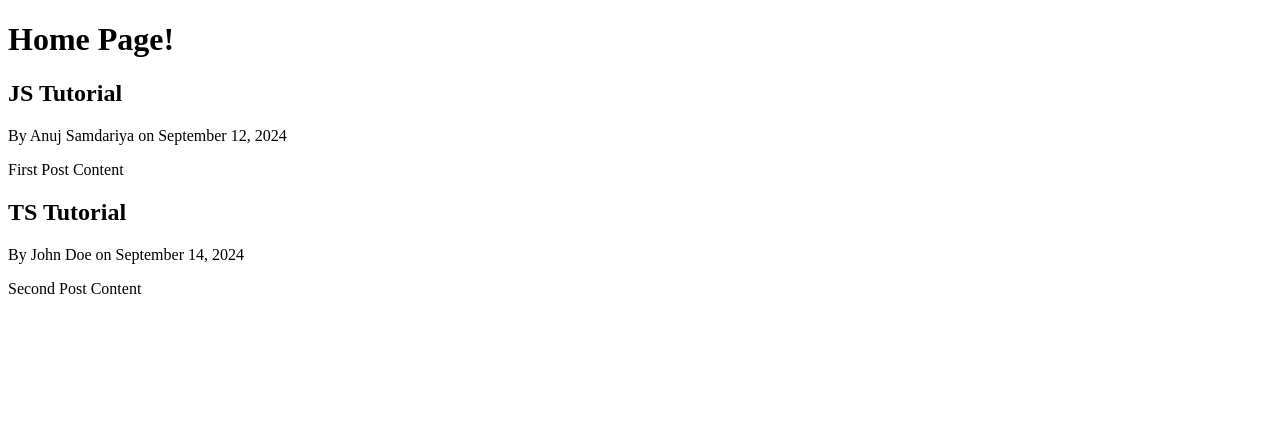
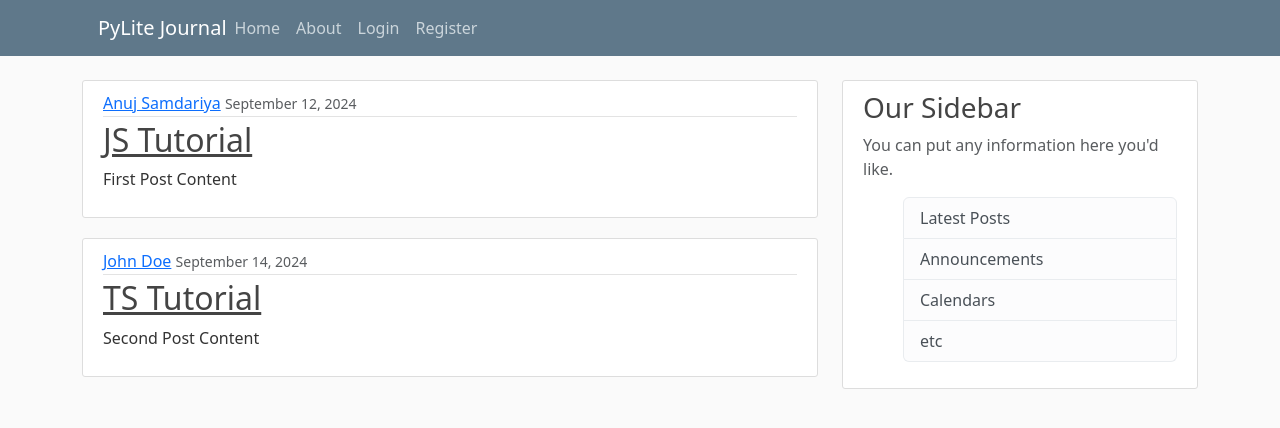
Before and after one commit to anujsamdariya07/PyLite-Journal, a Flask app: page /home in a window 1280 px wide. Shown: the top 428 px of the page. Run offline with Flask 3, Linux system fonts and the light colour scheme.

Commit message:
templates + navbar

```diff
--- a/flask_blog.py
+++ b/flask_blog.py
@@ -1,4 +1,4 @@
-from flask import Flask, render_template
+from flask import Flask, render_template, url_for
 
 app = Flask(__name__)
 
@@ -23,11 +23,11 @@ def hello_world():
 
 @app.route("/home")
 def home():
-  return render_template('home.html', posts=posts)
+  return render_template('home.html', posts=posts, title='Home')
 
 @app.route("/about")
 def about():
-  return render_template('about.html')
+  return render_template('about.html', title='About')
 
 if __name__ == '__main__':
   app.run(debug=True)
--- /dev/null
+++ b/static/main.css
@@ -0,0 +1,85 @@
+body {
+  background: #fafafa;
+  color: #333333;
+  margin-top: 5rem;
+}
+
+h1,
+h2,
+h3,
+h4,
+h5,
+h6 {
+  color: #444444;
+}
+
+.bg-steel {
+  background-color: #5f788a;
+}
+
+.site-header .navbar-nav .nav-link {
+  color: #cbd5db;
+}
+
+.site-header .navbar-nav .nav-link:hover {
+  color: #ffffff;
+}
+
+.site-header .navbar-nav .nav-link.active {
+  font-weight: 500;
+}
+
+.content-section {
+  background: #ffffff;
+  padding: 10px 20px;
+  border: 1px solid #dddddd;
+  border-radius: 3px;
+  margin-bottom: 20px;
+}
+
+.article-title {
+  color: #444444;
+}
+
+a.article-title:hover {
+  color: #428bca;
+  text-decoration: none;
+}
+
+.article-content {
+  white-space: pre-line;
+}
+
+.article-img {
+  height: 65px;
+  width: 65px;
+  margin-right: 16px;
+}
+
+.article-metadata {
+  padding-bottom: 1px;
+  margin-bottom: 4px;
+  border-bottom: 1px solid #e3e3e3
+}
+
+.article-metadata a:hover {
+  color: #333;
+  text-decoration: none;
+}
+
+.article-svg {
+  width: 25px;
+  height: 25px;
+  vertical-align: middle;
+}
+
+.account-img {
+  height: 125px;
+  width: 125px;
+  margin-right: 20px;
+  margin-bottom: 16px;
+}
+
+.account-heading {
+  font-size: 2.5rem;
+}
--- a/templates/home.html
+++ b/templates/home.html
@@ -1,21 +1,16 @@
-<!DOCTYPE html>
-<html lang="en">
+{% extends "layout.html" %}
 
-<head>
-  <meta charset="UTF-8">
-  <meta name="viewport" content="width=device-width, initial-scale=1.0">
-  <title>Document</title>
-</head>
-
-<body>
-  <h1>Home Page!</h1>
+{% block content %}
   {% for post in posts %}
-  <h2>
-    {{post.title}}
-  </h2>
-  <p>By {{post.author}} on {{post.date_posted}}</p>
-  <p>{{post.content}}</p>
+  <article class="media content-section">
+    <div class="media-body">
+      <div class="article-metadata">
+        <a class="mr-2" href="#">{{ post.author }}</a>
+        <small class="text-muted">{{ post.date_posted }}</small>
+      </div>
+      <h2><a class="article-title" href="#">{{ post.title }}</a></h2>
+      <p class="article-content">{{ post.content }}</p>
+    </div>
+  </article>
   {% endfor %}
-</body>
-
-</html>
+{% endblock content %}
--- /dev/null
+++ b/templates/layout.html
@@ -0,0 +1,71 @@
+<!DOCTYPE html>
+<html lang="en">
+
+<head>
+  <meta charset="UTF-8">
+  <meta name="viewport" content="width=device-width, initial-scale=1.0">
+  <!-- Required meta tags -->
+  <meta charset="utf-8">
+  <meta name="viewport" content="width=device-width, initial-scale=1">
+
+  <!-- Bootstrap CSS -->
+  <link rel="stylesheet" href="https://cdn.jsdelivr.net/npm/bootstrap@5.3.3/dist/css/bootstrap.rtl.min.css" integrity="sha384-dpuaG1suU0eT09tx5plTaGMLBsfDLzUCCUXOY2j/LSvXYuG6Bqs43ALlhIqAJVRb" crossorigin="anonymous">
+
+  <link rel="stylesheet" type="text/css"  href="{{ url_for('static', filename='main.css') }}">
+
+  {% if title %}
+  <title>PyLite Journal - {{ title }}</title>
+  {% else %}
+  <title>PyLite Journal</title>
+  {% endif %}
+</head>
+
+<body>
+  <header class="site-header">
+    <nav class="navbar navbar-expand-md navbar-dark bg-steel fixed-top">
+      <div class="container">
+        <a class="navbar-brand mr-4" href="/">PyLite Journal</a>
+        <button class="navbar-toggler" type="button" data-toggle="collapse" data-target="#navbarToggle"
+          aria-controls="navbarToggle" aria-expanded="false" aria-label="Toggle navigation">
+          <span class="navbar-toggler-icon"></span>
+        </button>
+        <div class="collapse navbar-collapse" id="navbarToggle">
+          <div class="navbar-nav mr-auto">
+            <a class="nav-item nav-link" href="/">Home</a>
+            <a class="nav-item nav-link" href="/about">About</a>
+          </div>
+          <!-- Navbar Right Side -->
+          <div class="navbar-nav">
+            <a class="nav-item nav-link" href="/login">Login</a>
+            <a class="nav-item nav-link" href="/register">Register</a>
+          </div>
+        </div>
+      </div>
+    </nav>
+  </header>
+
+  <main role="main" class="container">
+    <div class="row">
+      <div class="col-md-8">
+        {% block content %}{% endblock %}
+      </div>
+      <div class="col-md-4">
+        <div class="content-section">
+          <h3>Our Sidebar</h3>
+          <p class='text-muted'>You can put any information here you'd like.
+          <ul class="list-group">
+            <li class="list-group-item list-group-item-light">Latest Posts</li>
+            <li class="list-group-item list-group-item-light">Announcements</li>
+            <li class="list-group-item list-group-item-light">Calendars</li>
+            <li class="list-group-item list-group-item-light">etc</li>
+          </ul>
+          </p>
+        </div>
+      </div>
+    </div>
+  </main>
+
+  <script src="https://cdn.jsdelivr.net/npm/bootstrap@5.3.3/dist/js/bootstrap.bundle.min.js" integrity="sha384-YvpcrYf0tY3lHB60NNkmXc5s9fDVZLESaAA55NDzOxhy9GkcIdslK1eN7N6jIeHz" crossorigin="anonymous"></script>
+</body>
+
+</html>
```
Also changed, not shown: templates/about.html (+4 -10 lines).
